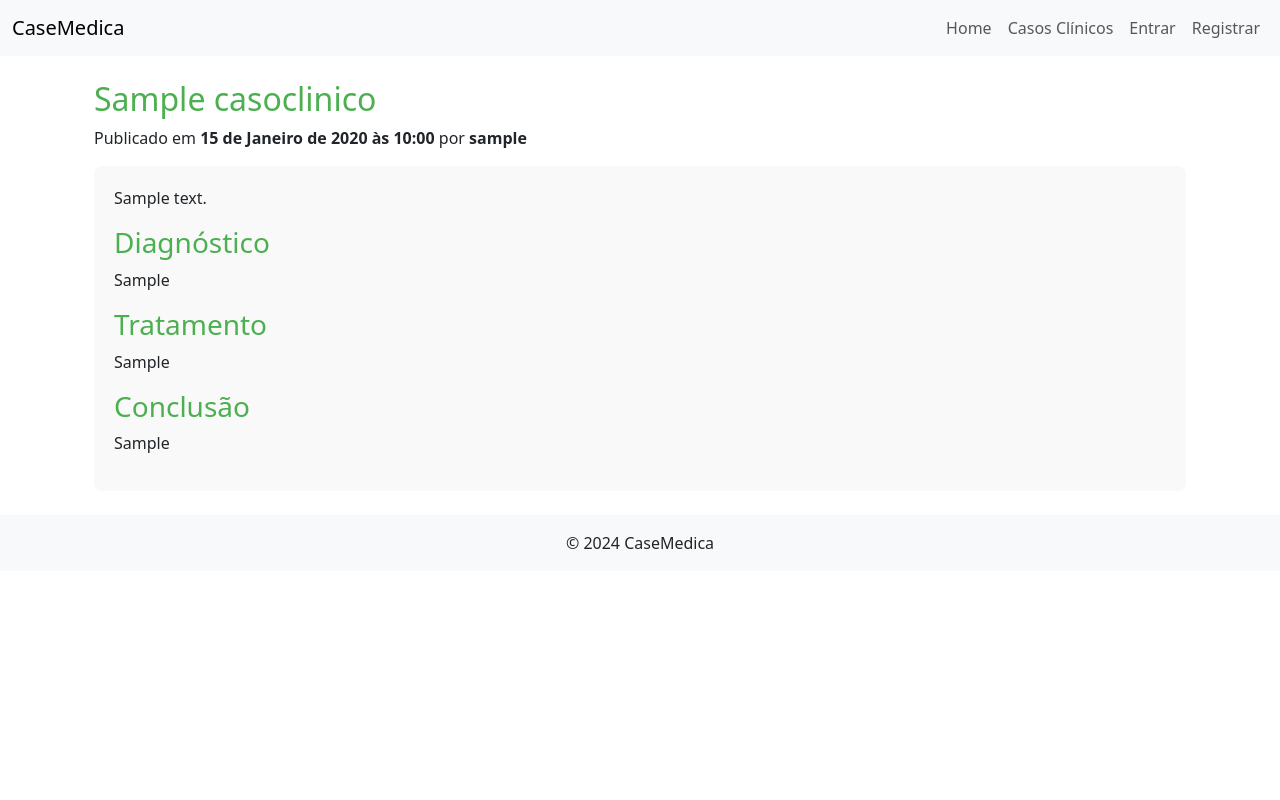
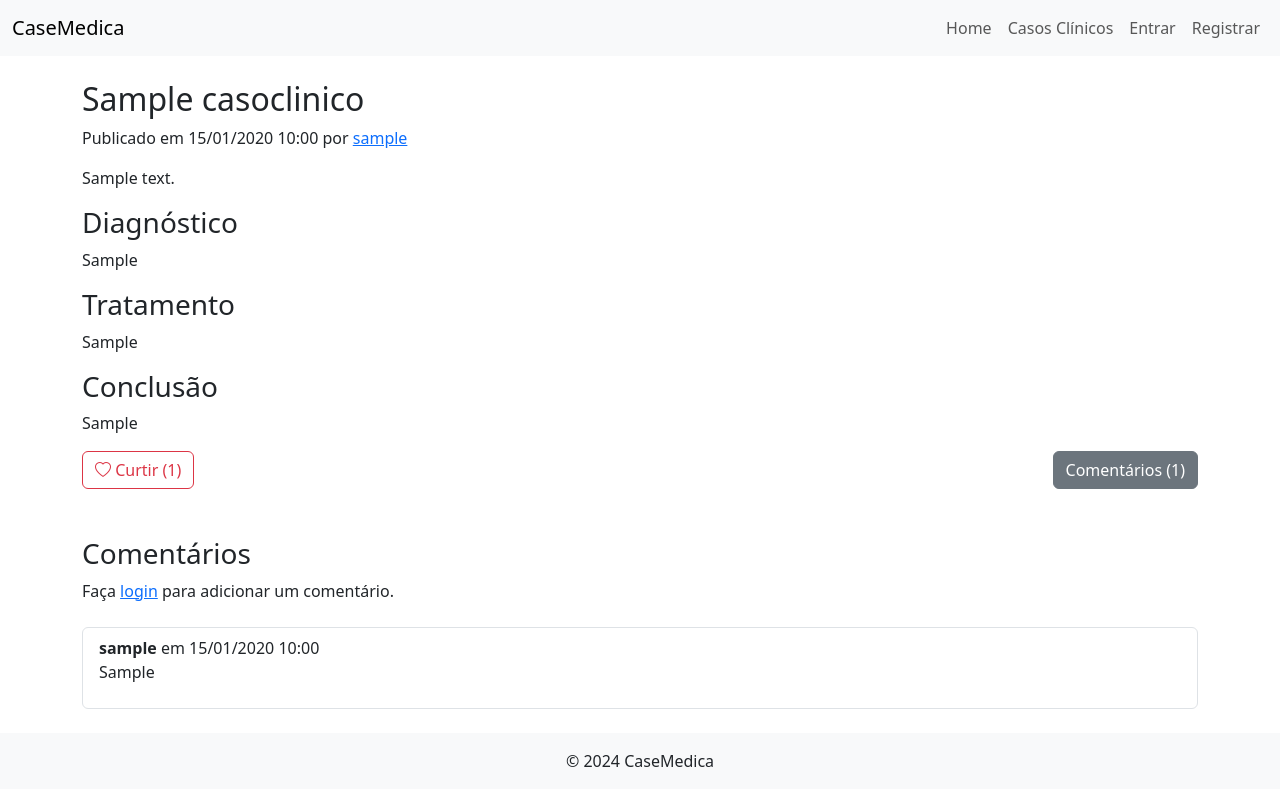
Before and after one commit to danielxmed/CaseMedica, a Django app: page /casos/caso/1/ in a window 1280 px wide. Run offline with Django 5.2, Linux system fonts and the light colour scheme; tables that the repository leaves empty hold one stand-in row (values such as "Sample post"); some libraries are stand-ins or nearby versions.

Commit message:
CaseMedica4

```diff
--- a/casos/forms.py
+++ b/casos/forms.py
@@ -1,7 +1,15 @@
 from django import forms
-from .models import CasoClinico
+from .models import CasoClinico, Comentario
 
 class CasoClinicoForm(forms.ModelForm):
     class Meta:
         model = CasoClinico
         fields = ['titulo', 'descricao', 'diagnostico', 'tratamento', 'conclusao', 'publicado']
+
+class ComentarioForm(forms.ModelForm):
+    class Meta:
+        model = Comentario
+        fields = ['conteudo']
+        widgets = {
+            'conteudo': forms.Textarea(attrs={'rows': 3}),
+        }
--- a/casos/models.py
+++ b/casos/models.py
@@ -11,9 +11,22 @@ class CasoClinico(models.Model):
     tratamento = models.TextField(blank=True, null=True)
     conclusao = models.TextField(blank=True, null=True)
     publicado = models.BooleanField(default=True)
+    curtidas = models.ManyToManyField(User, related_name='casos_curtidos', blank=True)
 
     def __str__(self):
         return self.titulo
 
     class Meta:
         ordering = ['-data_publicacao']
+
+    def total_curtidas(self):
+        return self.curtidas.count()
+
+class Comentario(models.Model):
+    caso = models.ForeignKey(CasoClinico, related_name='comentarios', on_delete=models.CASCADE)
+    autor = models.ForeignKey(User, on_delete=models.CASCADE)
+    conteudo = models.TextField()
+    data_publicacao = models.DateTimeField(default=timezone.now)
+
+    def __str__(self):
+        return f'Comentário de {self.autor.username} no caso {self.caso.titulo}'
--- a/casos/templates/casos/detalhe_caso.html
+++ b/casos/templates/casos/detalhe_caso.html
@@ -1,30 +1,91 @@
+<!-- casos/templates/casos/detalhe_caso.html -->
 {% extends 'base.html' %}
+{% load crispy_forms_tags %}
+
 {% block content %}
-<div class="container">
-  <h2 style="color: #4CAF50;">{{ caso.titulo }}</h2>
-  <p>Publicado em <strong>{{ caso.data_publicacao }}</strong> por <strong>{{ caso.autor.username }}</strong></p>
-  <div style="background-color: #f9f9f9; padding: 20px; border-radius: 8px;">
+  <h2>{{ caso.titulo }}</h2>
+  <p>
+    Publicado em {{ caso.data_publicacao|date:"d/m/Y H:i" }} por
+    <a href="{% url 'visualizar_perfil' caso.autor.username %}">{{ caso.autor.username }}</a>
+  </p>
   <p>{{ caso.descricao }}</p>
 
   {% if caso.diagnostico %}
-      <h3 style="color: #4CAF50;">Diagnóstico</h3>
+    <h3>Diagnóstico</h3>
     <p>{{ caso.diagnostico }}</p>
   {% endif %}
+
   {% if caso.tratamento %}
-      <h3 style="color: #4CAF50;">Tratamento</h3>
+    <h3>Tratamento</h3>
     <p>{{ caso.tratamento }}</p>
   {% endif %}
+
   {% if caso.conclusao %}
-      <h3 style="color: #4CAF50;">Conclusão</h3>
+    <h3>Conclusão</h3>
     <p>{{ caso.conclusao }}</p>
+  {% endif %}
+
+  <!-- Botões de Curtir e Comentários -->
+  <div class="d-flex justify-content-between align-items-center mt-3">
+    <!-- Botão de Curtir -->
+    <form action="{% url 'curtir_caso' caso.pk %}" method="POST">
+      {% csrf_token %}
+      {% if user.is_authenticated %}
+        {% if user in caso.curtidas.all %}
+          <button type="submit" class="btn btn-danger">
+            <i class="bi bi-heart-fill"></i> Descurtir ({{ caso.total_curtidas }})
+          </button>
+        {% else %}
+          <button type="submit" class="btn btn-outline-danger">
+            <i class="bi bi-heart"></i> Curtir ({{ caso.total_curtidas }})
+          </button>
+        {% endif %}
+      {% else %}
+        <a href="{% url 'login' %}" class="btn btn-outline-danger">
+          <i class="bi bi-heart"></i> Curtir ({{ caso.total_curtidas }})
+        </a>
+      {% endif %}
+    </form>
+    <!-- Contador de Comentários -->
+    <a href="#comentarios" class="btn btn-secondary">
+      Comentários ({{ caso.comentarios.count }})
+    </a>
+  </div>
+
+  <!-- Seção de Comentários -->
+  <div id="comentarios" class="mt-5">
+    <h3>Comentários</h3>
+    <!-- Formulário para Adicionar Comentário -->
+    {% if user.is_authenticated %}
+      <form action="{% url 'adicionar_comentario' caso.pk %}" method="POST">
+        {% csrf_token %}
+        {{ form|crispy }}
+        <button type="submit" class="btn btn-primary mt-2">Enviar Comentário</button>
+      </form>
+    {% else %}
+      <p>Faça <a href="{% url 'login' %}">login</a> para adicionar um comentário.</p>
+    {% endif %}
+
+    <!-- Lista de Comentários -->
+    {% if caso.comentarios.exists %}
+      <ul class="list-group mt-4">
+        {% for comentario in caso.comentarios.all %}
+          <li class="list-group-item">
+            <strong>{{ comentario.autor.username }}</strong> em {{ comentario.data_publicacao|date:"d/m/Y H:i" }}
+            <p>{{ comentario.conteudo }}</p>
+          </li>
+        {% endfor %}
+      </ul>
+    {% else %}
+      <p class="mt-4">Ainda não há comentários.</p>
     {% endif %}
   </div>
 
+  <!-- Botões de Editar e Deletar (se o usuário for o autor) -->
   {% if user == caso.autor %}
-    <div class="mt-3">
-      <a href="{% url 'editar_caso' caso.pk %}" class="btn btn-secondary">Editar</a>
+    <div class="mt-4">
+      <a href="{% url 'editar_caso' caso.pk %}" class="btn btn-warning">Editar</a>
       <a href="{% url 'deletar_caso' caso.pk %}" class="btn btn-danger">Deletar</a>
     </div>
   {% endif %}
-</div>
 {% endblock %}
--- a/casos/urls.py
+++ b/casos/urls.py
@@ -8,4 +8,6 @@ urlpatterns = [
     path('caso/<int:pk>/editar/', views.editar_caso, name='editar_caso'),
     path('caso/<int:pk>/deletar/', views.deletar_caso, name='deletar_caso'),
     path('mural/', views.mural, name='mural'),
+    path('caso/<int:pk>/curtir/', views.curtir_caso, name='curtir_caso'),
+    path('caso/<int:pk>/comentar/', views.adicionar_comentario, name='adicionar_comentario'),
 ]
--- a/casos/views.py
+++ b/casos/views.py
@@ -1,7 +1,7 @@
 from django.shortcuts import render, get_object_or_404, redirect
-from .models import CasoClinico
+from .models import CasoClinico, Comentario
 from django.contrib.auth.decorators import login_required
-from .forms import CasoClinicoForm
+from .forms import CasoClinicoForm, ComentarioForm
 from django.contrib import messages
 from usuarios.models import Perfil
 from django.core.paginator import Paginator
@@ -12,7 +12,9 @@ def lista_casos(request):
 
 def detalhe_caso(request, pk):
     caso = get_object_or_404(CasoClinico, pk=pk)
-    return render(request, 'casos/detalhe_caso.html', {'caso': caso})
+    form = ComentarioForm()
+    return render(request, 'casos/detalhe_caso.html', {'caso': caso, 'form': form})
+
 
 @login_required
 def novo_caso(request):
@@ -67,3 +69,30 @@ def mural(request):
     page_number = request.GET.get('page')
     casos = CasoClinico.objects.filter(autor__in=usuarios_seguidos, publicado=True).order_by('-data_publicacao')
     return render(request, 'casos/mural.html', {'casos': casos})
+
+@login_required
+def curtir_caso(request, pk):
+    caso = get_object_or_404(CasoClinico, pk=pk)
+    if request.user in caso.curtidas.all():
+        caso.curtidas.remove(request.user)
+        messages.info(request, f'Você descurtiu "{caso.titulo}".')
+    else:
+        caso.curtidas.add(request.user)
+        messages.success(request, f'Você curtiu "{caso.titulo}".')
+    return redirect(request.META.get('HTTP_REFERER', 'mural'))
+
+@login_required
+def adicionar_comentario(request, pk):
+    caso = get_object_or_404(CasoClinico, pk=pk)
+    if request.method == 'POST':
+        form = ComentarioForm(request.POST)
+        if form.is_valid():
+            comentario = form.save(commit=False)
+            comentario.autor = request.user
+            comentario.caso = caso
+            comentario.save()
+            messages.success(request, 'Comentário adicionado com sucesso!')
+            return redirect('detalhe_caso', pk=caso.pk)
+    else:
+        form = ComentarioForm()
+    return render(request, 'casos/adicionar_comentario.html', {'form': form, 'caso': caso})
--- a/usuarios/templates/base.html
+++ b/usuarios/templates/base.html
@@ -6,6 +6,7 @@
     <title>CaseMedica</title>
     <!-- Links para CSS e bibliotecas -->
     <link href="https://cdn.jsdelivr.net/npm/bootstrap@5.3.0/dist/css/bootstrap.min.css" rel="stylesheet">
+    <link rel="stylesheet" href="https://cdn.jsdelivr.net/npm/bootstrap-icons@1.5.0/font/bootstrap-icons.css">
 </head>
 <body>
     <!-- Barra de Navegação -->
```
Also changed, not shown: casos/templates/casos/adicionar_comentario.html (added, +10 -0 lines), casos/templates/casos/mural.html (+30 -2 lines), casos/migrations/0002_casoclinico_curtidas_comentario.py (added). Lines whose indentation alone changed are shown as unchanged.
